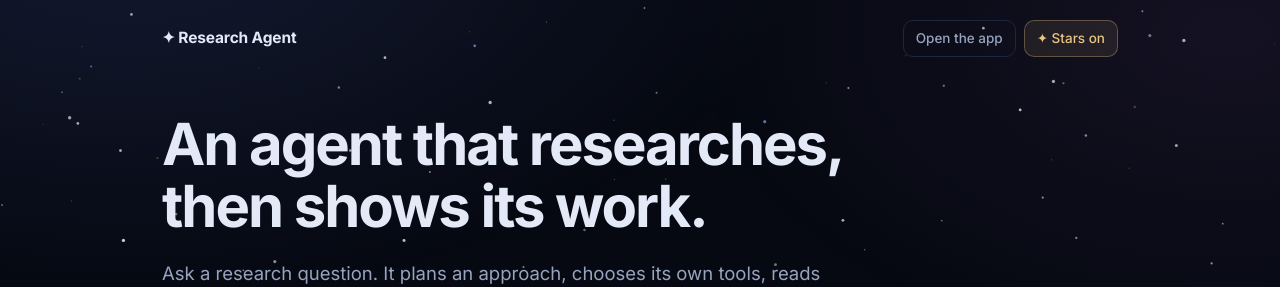
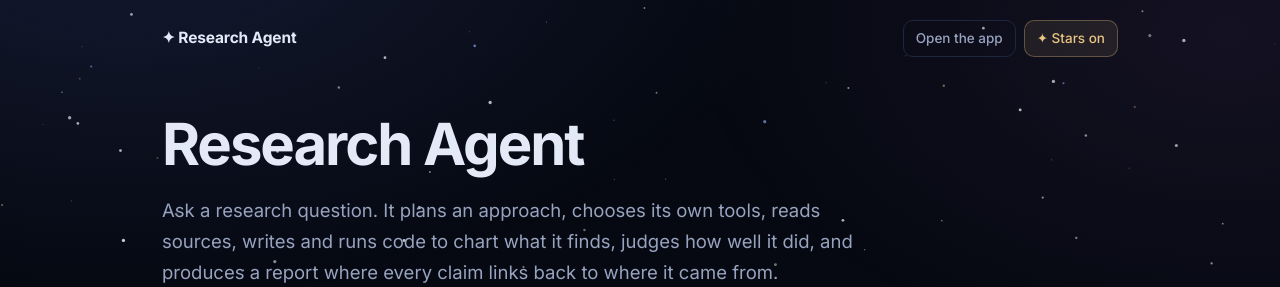
Before and after one commit to SanketJadhav7d3/Research-Agent, a React (Vite) app in the folder frontend/: page / in a window 1280 px wide. Shown: the top 287 px of the page. Built offline with nearby package versions, Linux system fonts and the light colour scheme.

Commit message:
Just call it Research Agent on the home page

```diff
--- a/frontend/src/pages/Home.jsx
+++ b/frontend/src/pages/Home.jsx
@@ -1,11 +1,7 @@
 export default function Home({ navigate }) {
   return (
     <main className="home">
-      <h1 className="home-title">
-        An agent that researches,
-        <br />
-        then shows its work.
-      </h1>
+      <h1 className="home-title">Research Agent</h1>
 
       <p className="home-lead">
         Ask a research question. It plans an approach, chooses its own tools,
```
